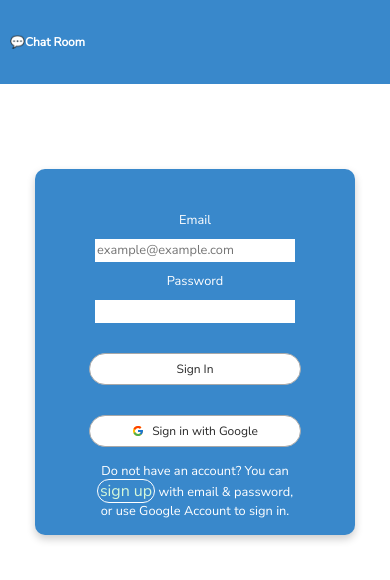
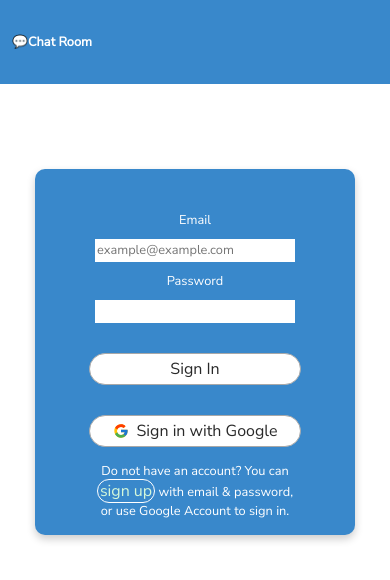
Before and after one commit to Aaron-Lin-74/chatroom-project, a React (Create React App) app: page / in a window 390 px wide. Shown: the top 580 px of the page. Built offline with nearby package versions, Linux system fonts and the light colour scheme; no server answers.

Commit message:
Update the style

```diff
--- a/src/App.css
+++ b/src/App.css
@@ -549,9 +549,6 @@ input[type='file'] {
 
 @media only screen and (max-width: 480px) {
   .App h1,
-  .App .chat-btns {
-    font-size: 0.75rem;
-  }
   .signIn-form input {
     font-size: 0.8rem;
     padding: 2px;
```
